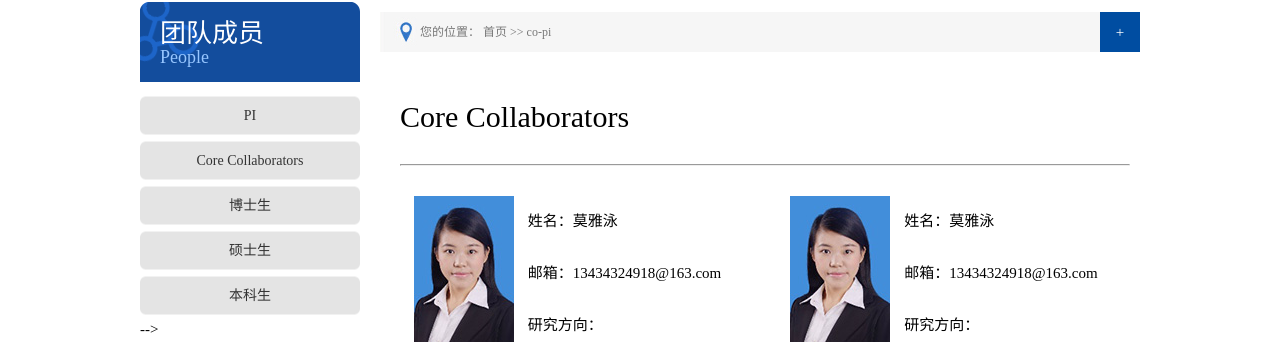
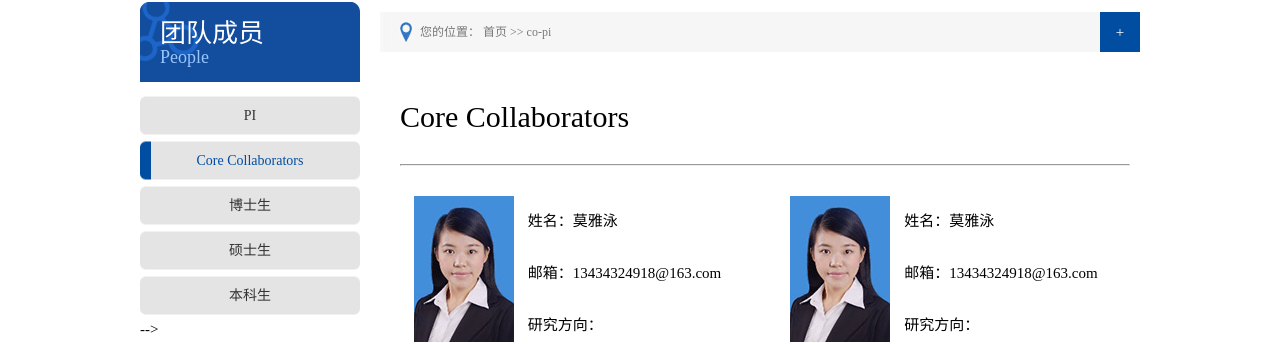
Before and after one commit to Wenqiangjin/wenqiangjin.github.io, a Jekyll site: the page built from pages/co-pi.html, in a window 1280 px wide. Shown: the part 196-540 px from the top of the page. Built offline with Jekyll 4.4.1, drawn with Linux system fonts in a browser that asks for light colours.

Commit message:
Update page-nav.html

```diff
--- a/_includes/page-nav.html
+++ b/_includes/page-nav.html
@@ -2,7 +2,7 @@
     <div class="left_ul">
       <ul class="ul">{% if page.category == 'people' %}
         <li class="{% if page.type == 'PI' %}this{% endif %}"><a title="PI" href="{{ site.url }}/teacher/">PI</a></li>
-        <li class="{% if page.type == 'Core Collaborators' %}this{% endif %}"><a title="Core Collaborators" href="{{ site.url }}/co-pi/">Core Collaborators</a></li>
+        <li class="{% if page.type == 'co-pi' %}this{% endif %}"><a title="Core Collaborators" href="{{ site.url }}/co-pi/">Core Collaborators</a></li>
         <li class="{% if page.type == '博士生' %}this{% endif %}"><a title="博士生" href="{{ site.url }}/doctor/">博士生</a></li>
         <li class="{% if page.type == '硕士生' %}this{% endif %}"><a title="硕士生" href="{{ site.url }}/master/">硕士生</a></li>
         <li class="{% if page.type == '本科生' %}this{% endif %}"><a title="职工" href="{{ site.url }}/staff/">本科生</a></li>{% endif %}
```
